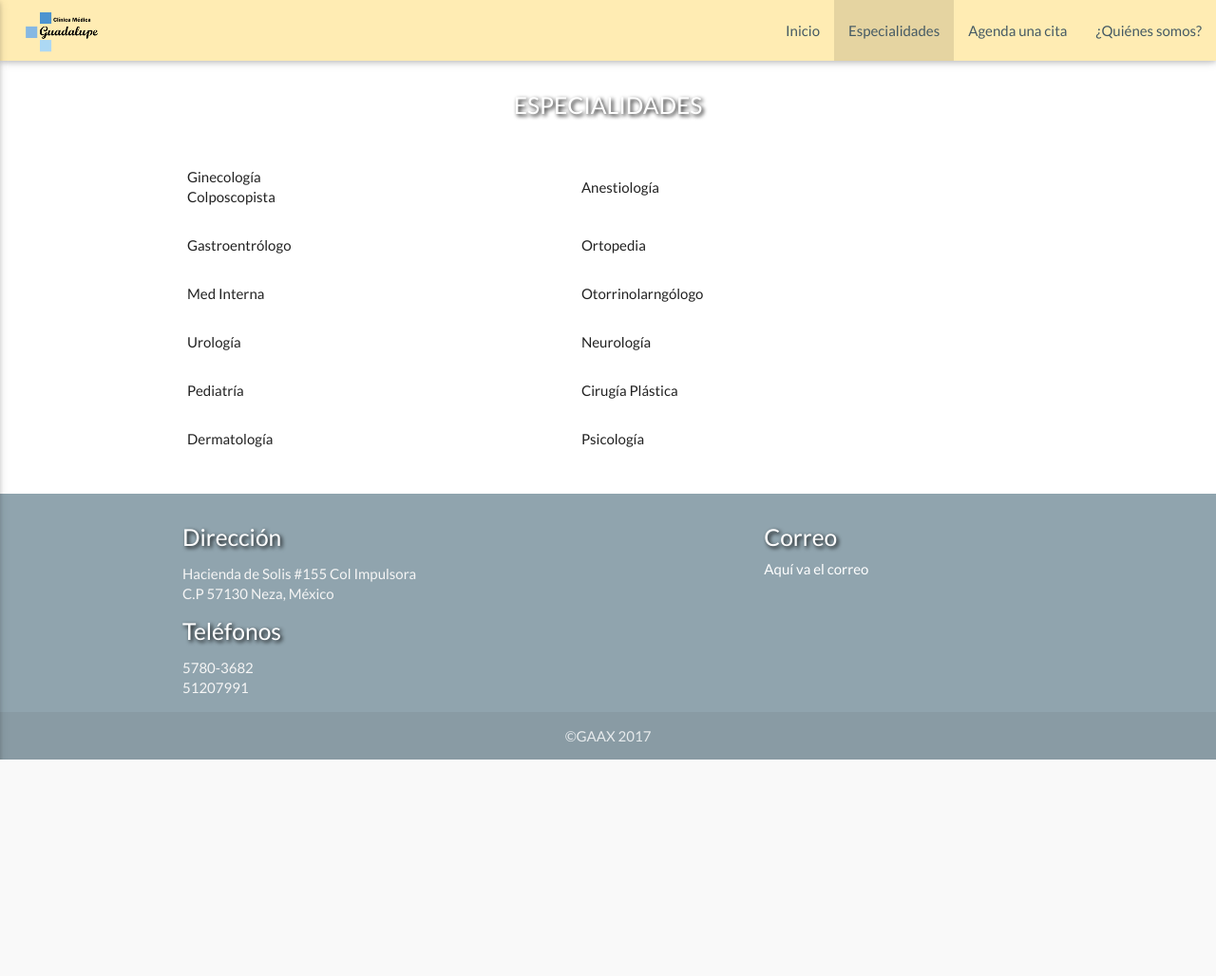
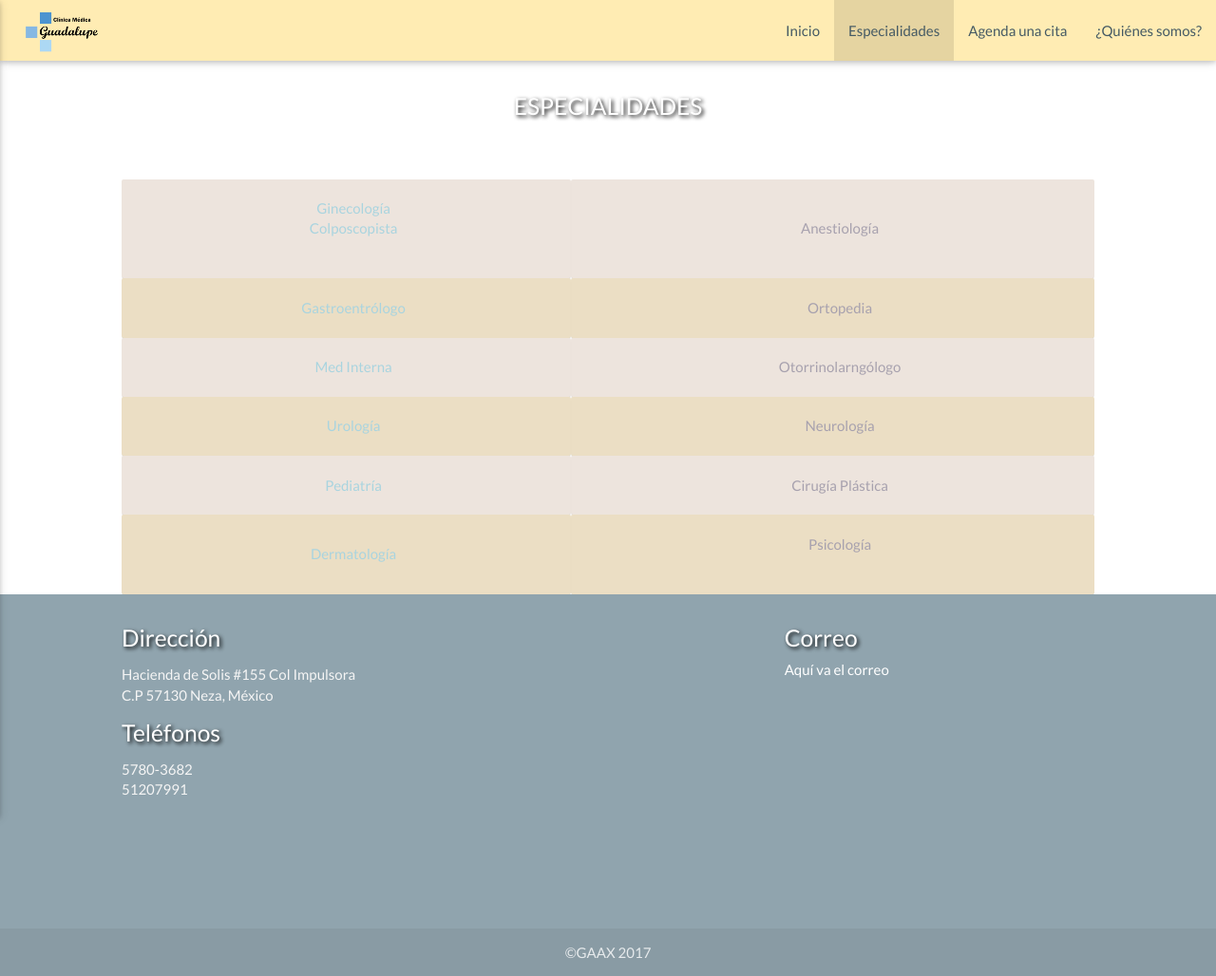
Before and after one commit to Yosiempresafo/cl-nicaGuadalupe, a PHP site: page /especialidad.html in a window 1280 px wide. Shown: the whole page at 95% size. Before the commit the page ends 800 px from the top, so only its background shows below. Run offline with PHP 8.4, Linux system fonts and the light colour scheme.

Commit message:
integre cambios jordy y cambios tama

```diff
--- /dev/null
+++ b/css/tabla.css
@@ -0,0 +1,120 @@
+/*
+	Side Navigation Menu V2, RWD
+	===================
+	License:
+	http://goo.gl/EaUPrt
+	===================
+	Author: @PableraShow
+
+ */
+
+@charset "UTF-8";
+@import url(http://fonts.googleapis.com/css?family=Open+Sans:300,400,700);
+
+body {
+  font-family: 'Open Sans', sans-serif;
+  font-weight: 300;
+  line-height: 1.42em;
+  color:#A7A1AE;
+  background-color:#FFFFFF;
+}
+
+h1 {
+  font-size:3em;
+  font-weight: 300;
+  line-height:1em;
+  text-align: center;
+  color: #4DC3FA;
+}
+
+h2 {
+  font-size:1em;
+  font-weight: 300;
+  text-align: center;
+  display: block;
+  line-height:1em;
+  padding-bottom: 2em;
+  color: #FB667A;
+}
+
+h2 a {
+  font-weight: 700;
+  text-transform: uppercase;
+  color: #FB667A;
+  text-decoration: none;
+}
+
+.blue { color: #185875; }
+.yellow { color: #FFF842; }
+
+.container th h1 {
+	  font-weight: bold;
+	  font-size: 1em;
+  text-align: left;
+  color: #185875;
+}
+
+.container td {
+	  font-weight: normal;
+	  font-size: 1em;
+  -webkit-box-shadow: 0 2px 2px -2px #0E1119;
+	   -moz-box-shadow: 0 2px 2px -2px #0E1119;
+	        box-shadow: 0 2px 2px -2px #0E1119;
+}
+
+.container {
+	  text-align: left;
+	  overflow: hidden;
+	  width: 80%;
+	  margin: 0 auto;
+  display: table;
+  padding: 0 0 8em 0;
+}
+
+.container td, .container th {
+	  padding-bottom: 2%;
+	  padding-top: 2%;
+  padding-left:2%;
+}
+
+/* Background-color of the odd rows */
+.container tr:nth-child(odd) {
+	  background-color: #EDE4DD;
+}
+
+/* Background-color of the even rows */
+.container tr:nth-child(even) {
+	  background-color: #EBDEC4;
+}
+
+.container th {
+	  background-color: #B7F6F2;
+}
+
+.container td:first-child { color: #A9D4DF; }
+
+.container tr:hover {
+   background-color: #FFFFFF;
+-webkit-box-shadow: 0 6px 6px -6px #0E1119;
+	   -moz-box-shadow: 0 6px 6px -6px #0E1119;
+	        box-shadow: 0 6px 6px -6px #0E1119;
+}
+
+.container td:hover {
+  background-color: #AAB1B7;
+  color: #403E10;
+  font-weight: bold;
+
+  box-shadow: #EFD282 -1px 1px, #EFD282 -2px 2px, #EFD282-3px 3px, #EFD282 -4px 4px, #EFD282 -5px 5px, #EFD282 -6px 6px;
+  transform: translate3d(6px, -6px, 0);
+
+  transition-delay: 0s;
+	  transition-duration: 0.4s;
+	  transition-property: all;
+  transition-timing-function: line;
+}
+
+@media (max-width: 800px) {
+.container td:nth-child(4),
+.container th:nth-child(4) { display: none; }
+}
--- a/doc_historiales.php
+++ b/doc_historiales.php
@@ -1,7 +1,6 @@
 <?php
 include("./conexion.php");
 session_start();
-$user = $_SESSION['us'];
 $nom = $_SESSION['nom'];
 $pat = $_SESSION['pat'];
 $mat = $_SESSION['mat'];
--- a/doc_inventario.php
+++ b/doc_inventario.php
@@ -49,7 +49,7 @@ $mat = $_SESSION['mat'];
 
   <div class="row">
     <div class="col offset-m1 m10">
-    <h3>Inventario</h3>
+    <h3 class="center">Inventario</h3>
     <table class="highlight responsive-table">
       <thead>
           <tr>
--- a/especialidad.html
+++ b/especialidad.html
@@ -7,6 +7,7 @@
     <!-- CSS  -->
     <link href="https://fonts.googleapis.com/icon?family=Material+Icons" rel="stylesheet">
     <link href="css/materialize.css" type="text/css" rel="stylesheet" media="screen,projection"/>
+    <link href="css/tabla.css" type="text/css" rel="stylesheet" media="screen,projection"/>
     <link href="css/style.css" type="text/css" rel="stylesheet" media="screen,projection"/>
   </head>
   <body>
@@ -34,43 +35,37 @@
       </div>
     <br>
 
-<center><h5>ESPECIALIDADES<br><br></h5></center>
-<div class="container">
-<div class="row">
-<div class="col s12">
+<h5><center>ESPECIALIDADES<br><br><br></center></a></h5>
 
- <table class="highlight responsive-table ">
-
-        <tbody>
+<table class="container">
+  <tbody>
           <tr>
-            <td>Ginecología<br>Colposcopista<br></td>
-            <td>Anestiología</td>
+            <td><center>Ginecología<br>Colposcopista</center><br></td>
+            <td><center>Anestiología</center></td>
           </tr>
           <tr>
-            <td>Gastroentrólogo</td>
-            <td>Ortopedia</td>
+            <td><center>Gastroentrólogo</center></td>
+            <td><center>Ortopedia</center></td>
           </tr>
           <tr>
-            <td>Med Interna</td>
-            <td>Otorrinolarngólogo</td>
+            <td><center>Med Interna</center></td>
+            <td><center>Otorrinolarngólogo</center></td>
           </tr>
           <tr>
-            <td>Urología</td>
-            <td>Neurología</td>
+            <td><center>Urología</center></td>
+            <td><center>Neurología</center></td>
           </tr>
           <tr>
-            <td>Pediatría</td>
-            <td>Cirugía Plástica</td>
+            <td><center>Pediatría</center></td>
+            <td><center>Cirugía Plástica</center></td>
           </tr>
           <tr>
-            <td>Dermatología</td>
-            <td>Psicología<br></td>
+            <td><center>Dermatología</center></td>
+            <td><center>Psicología</center><br></td>
           </tr>
         </tbody>
           </table>
-      </div>
-            </div>
-      </div>
+</table>
 
 </main>
     <footer class="page-footer">
--- a/insertarCita.php
+++ b/insertarCita.php
@@ -33,7 +33,7 @@
 		Fecha: <br>
 		<input type="text" name="fecha" value="Fecha deseada para la cita (aaaa-dd-mm)"><br>
 		Hora: <br>
-		<input type="text" name="hora" value="Hora deseada para la cita"><br>
+		<input type="time" name="hora" value="Hora deseada para la cita"><br>
 
 		<input type="submit" value="Enviar">
 
```
Also changed, not shown: agenda.html (+43 -18 lines), doc_consultas.php (+39 -2 lines), resources/clinica.sql.
